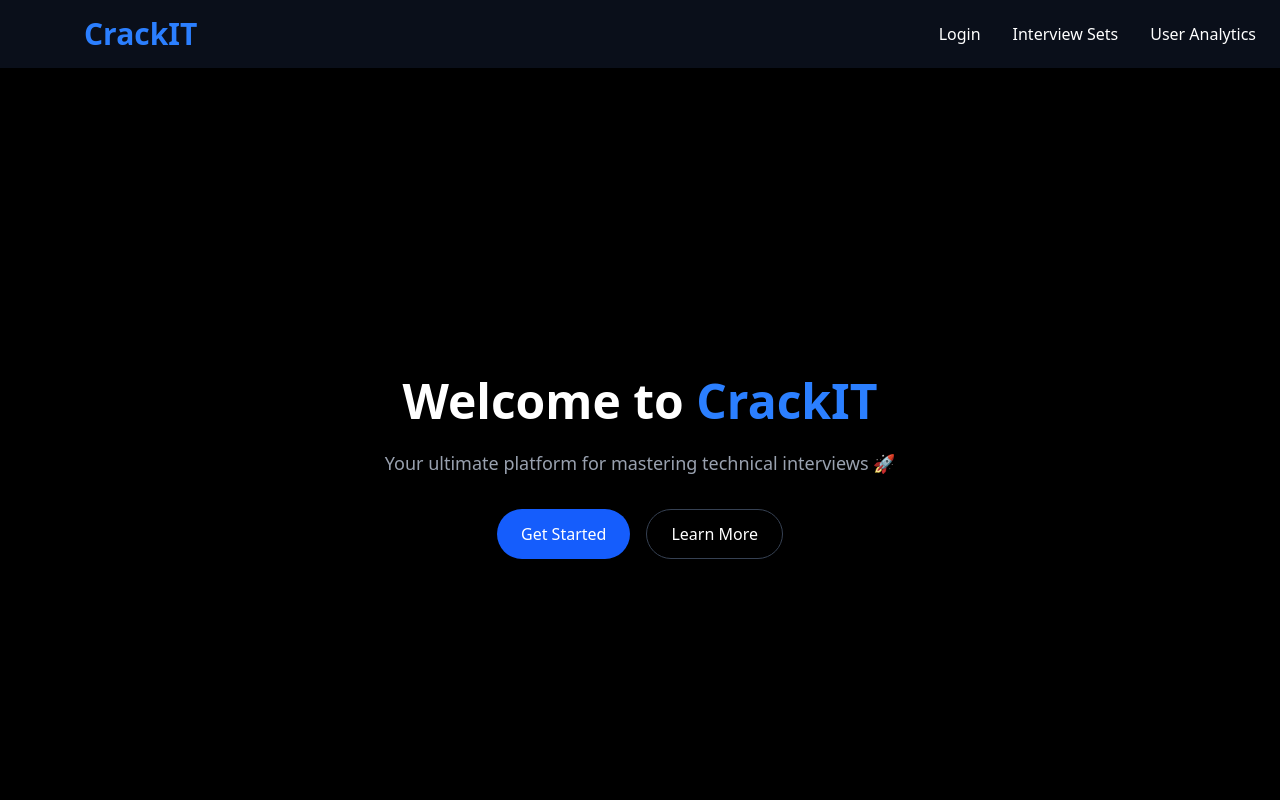
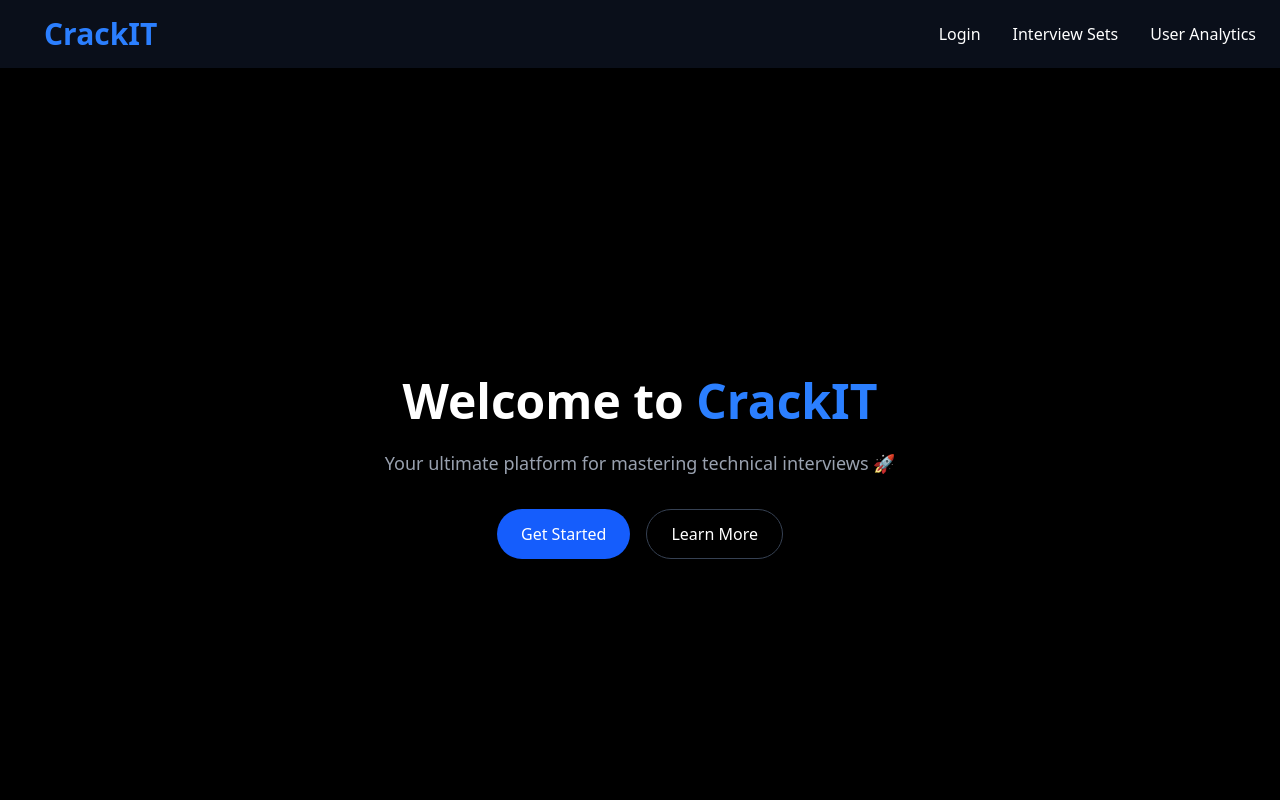
Before and after one commit to AdityaAdlak/crackit-Front, a React (Vite) app: page / in a window 1280 px wide. Shown: the top 800 px of the page. Built offline with nearby package versions, Linux system fonts and the light colour scheme.

Commit message:
final frontend navbar

```diff
--- a/src/Components/Navbar.jsx
+++ b/src/Components/Navbar.jsx
@@ -12,7 +12,7 @@ export default function Navbar() {
     <nav className="bg-[#0a0f1a] text-white shadow-md">
       <div className="container mx-auto px-6 py-4 flex justify-between items-center">
 
-        <div className="text-3xl font-extrabold text-blue-500 transition duration-300 ml-15">
+        <div className="text-3xl font-extrabold text-blue-500 transition duration-300 ml-5">
           <Link to="/">CrackIT</Link>
         </div>
 
```
